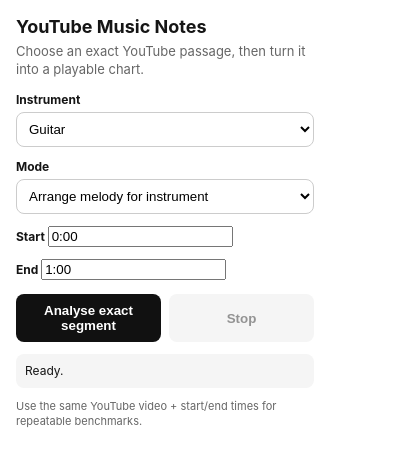
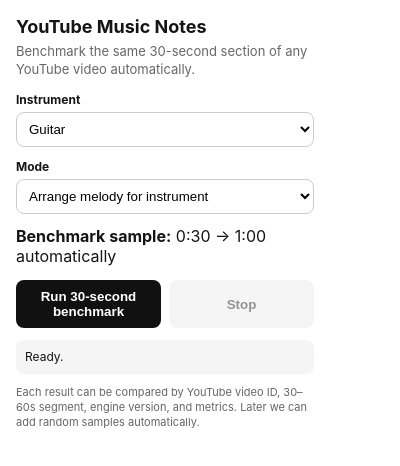
Before and after one commit to WasanthaK/youtube-music-notes, a browser extension: page extension/popup.html in a window 400 px wide. Drawn offline with Linux system fonts and the light colour scheme.

Commit message:
Default benchmarks to automatic 30-second YouTube sample

```diff
--- a/extension/popup.html
+++ b/extension/popup.html
@@ -9,7 +9,7 @@
 <body>
   <main>
     <h1>YouTube Music Notes</h1>
-    <p class="sub">Choose an exact YouTube passage, then turn it into a playable chart.</p>
+    <p class="sub">Benchmark the same 30-second section of any YouTube video automatically.</p>
 
     <label>Instrument
       <select id="instrument">
@@ -25,22 +25,15 @@
       </select>
     </label>
 
-    <div class="segment-grid">
-      <label>Start
-        <input id="startTime" value="0:00" placeholder="0:00" />
-      </label>
-      <label>End
-        <input id="endTime" value="1:00" placeholder="1:00" />
-      </label>
-    </div>
+    <div class="status"><strong>Benchmark sample:</strong> 0:30 → 1:00 automatically</div>
 
     <div class="buttons">
-      <button id="start">Analyse exact segment</button>
+      <button id="start">Run 30-second benchmark</button>
       <button id="stop" class="secondary">Stop</button>
     </div>
 
     <div id="status">Ready.</div>
-    <p class="hint">Use the same YouTube video + start/end times for repeatable benchmarks.</p>
+    <p class="hint">Each result can be compared by YouTube video ID, 30–60s segment, engine version, and metrics. Later we can add random samples automatically.</p>
   </main>
   <script src="popup.js"></script>
 </body>
```
